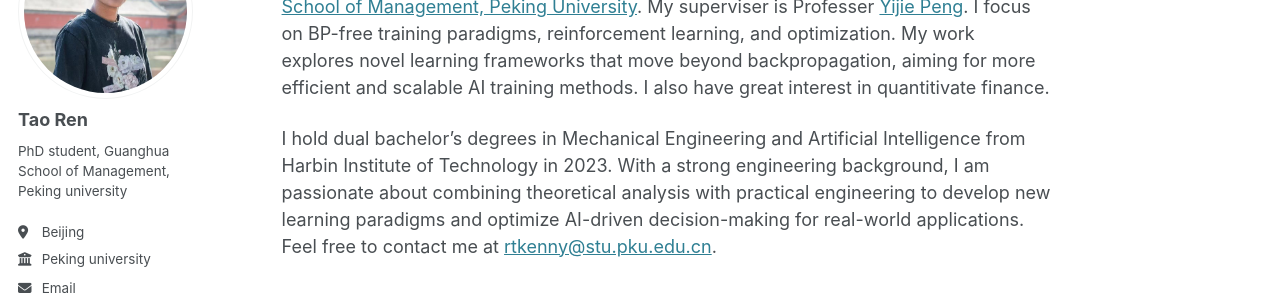
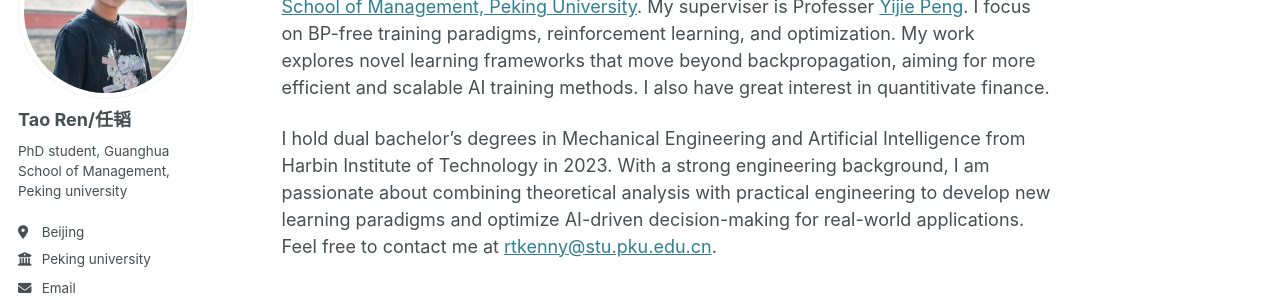
Before and after one commit to RTkenny/RTkenny.github.io, a Jekyll site: the page built from _pages/about.md, in a window 1280 px wide. Shown: the part 182-482 px from the top of the page. Built offline with Jekyll 4.4.1, drawn with Linux system fonts in a browser that asks for light colours; some web fonts are replaced.

Commit message:
Update _config.yml

```diff
--- a/_config.yml
+++ b/_config.yml
@@ -23,7 +23,7 @@ repository               : "RTkenny/RTkenny.github.io"
 author:
   # Biographic information
   avatar           : "profile.jpg"
-  name             : "Tao Ren"
+  name             : "Tao Ren/任韬"
   pronouns         : # example: "she/her"
   bio              : "PhD student, Guanghua School of Management, Peking university"
   location         : "Beijing"
```
